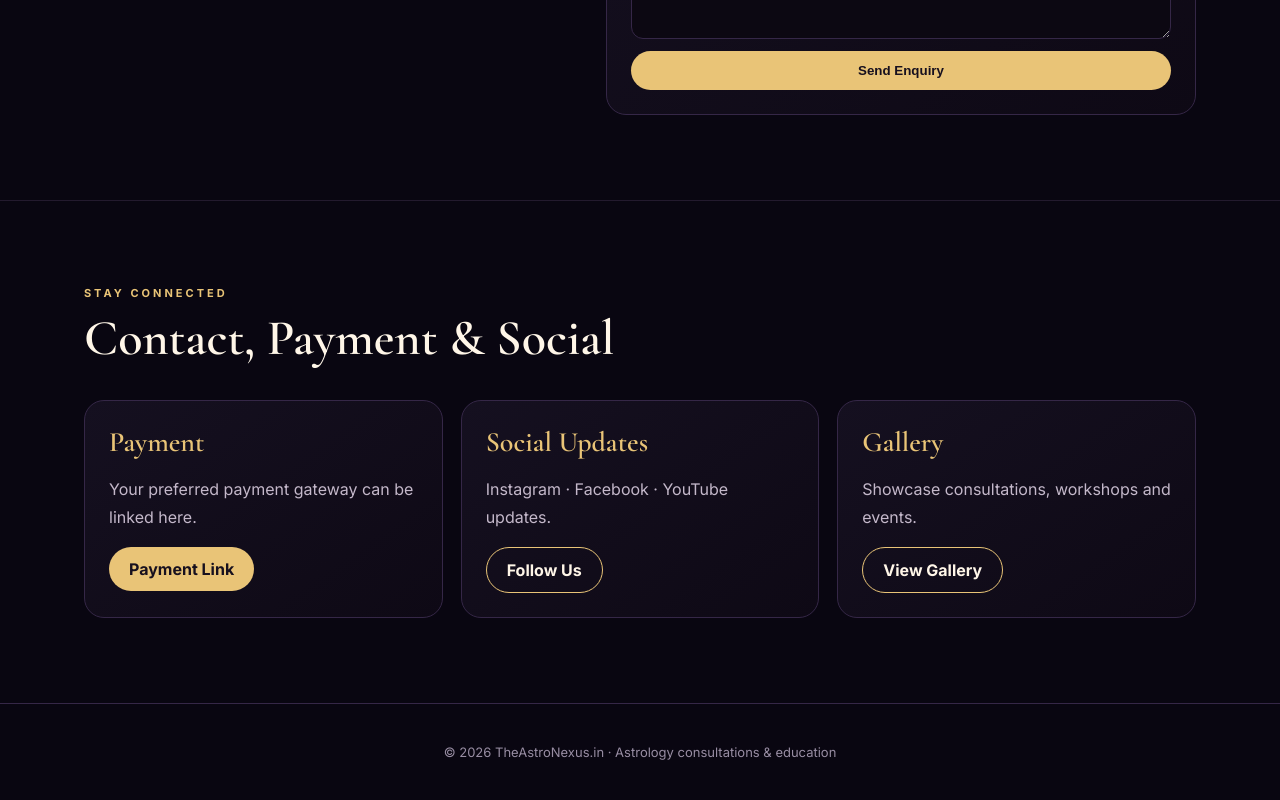
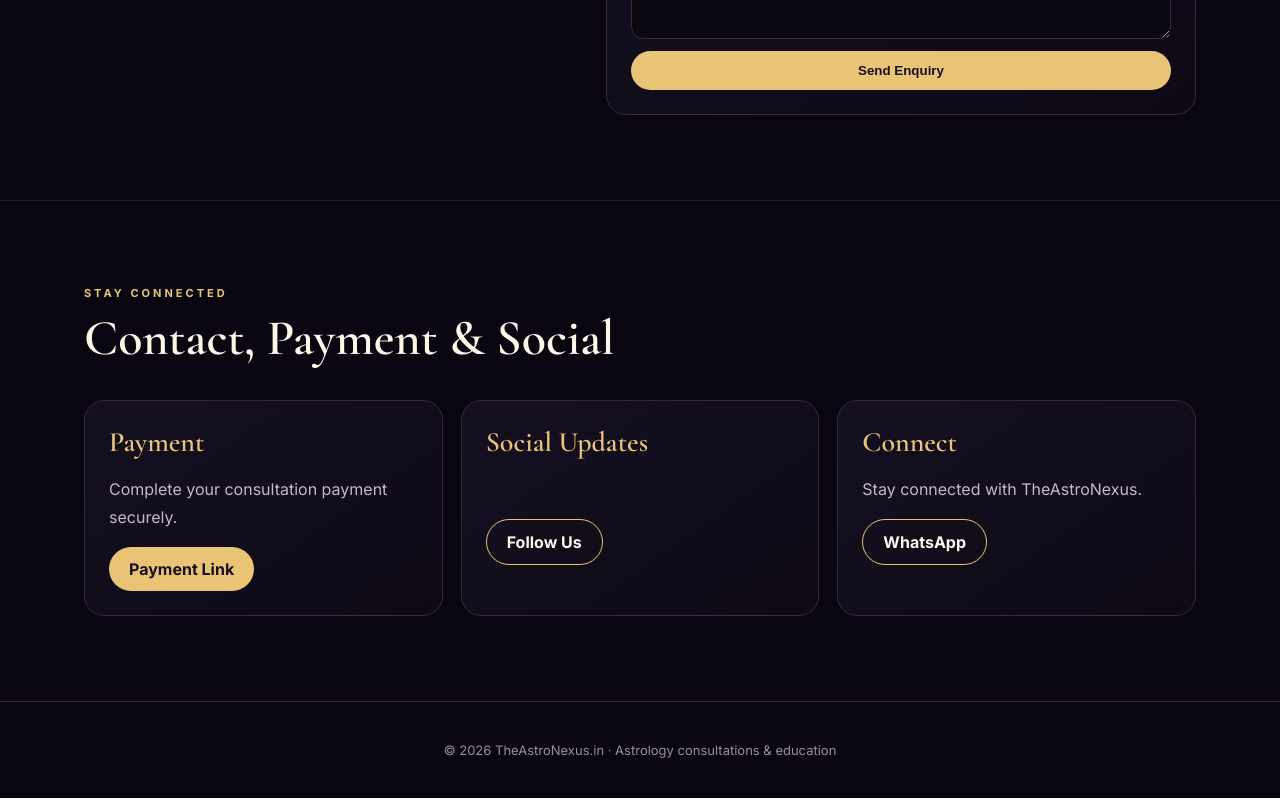
Before and after one commit to businesssuneeta02/theastronexus, a Next.js app: page / in a window 1280 px wide. Shown: the part 2646-3446 px from the top of the page. Built offline with nearby package versions, Linux system fonts and the light colour scheme; no server answers; the database is empty.

Commit message:
Connect public website to editable site settings

```diff
--- a/app/page.tsx
+++ b/app/page.tsx
@@ -3,21 +3,21 @@ import {useEffect,useState} from 'react';
 import {supabase} from '../lib/supabase';
 
 export default function Home(){
- const [data,setData]=useState<any>({services:[],owners:[],testimonials:[],courses:[],horoscopes:[]}),[sent,setSent]=useState(false);
- useEffect(()=>{(async()=>{const [s,o,t,c,h]=await Promise.all([
+ const [data,setData]=useState<any>({settings:{},services:[],owners:[],testimonials:[],courses:[],horoscopes:[]}),[sent,setSent]=useState(false);
+ useEffect(()=>{(async()=>{const [st,s,o,t,c,h]=await Promise.all([supabase.from('site_settings').select('*').single(),
   supabase.from('services').select('*').eq('is_active',true).order('sort_order'),
   supabase.from('co_owners').select('*').order('sort_order'),
   supabase.from('testimonials').select('*').eq('is_published',true),
   supabase.from('courses').select('*').eq('is_active',true).order('sort_order'),
   supabase.from('daily_horoscopes').select('*').eq('horoscope_date',new Date().toISOString().slice(0,10))
- ]);setData({services:s.data||[],owners:o.data||[],testimonials:t.data||[],courses:c.data||[],horoscopes:h.data||[]})})()},[]);
+ ]);setData({settings:st.data||{},services:s.data||[],owners:o.data||[],testimonials:t.data||[],courses:c.data||[],horoscopes:h.data||[]})})()},[]);
  async function submit(e:any){e.preventDefault();const f=new FormData(e.currentTarget);const {error}=await supabase.from('enquiries').insert({name:f.get('name'),email:f.get('email'),phone:f.get('phone'),service:f.get('service'),message:f.get('message')});if(!error){setSent(true);e.currentTarget.reset()}}
  return <><header><div className="wrap nav"><a className="brand" href="#home">✦ TheAstroNexus</a><nav><a href="#about">About</a><a href="#services">Services</a><a href="#courses">Courses</a><a href="#horoscope">Horoscope</a><a href="#contact">Contact</a></nav><a className="button" href="#enquiry">Book / Enquire</a></div></header>
- <main id="home"><section className="hero wrap"><div><div className="eyebrow">ASTROLOGY • GUIDANCE • LEARNING</div><h1>Decode the stars.<br/><em>Understand yourself.</em></h1><p>TheAstroNexus is a modern space for personalised astrology consultations, practical guidance and structured astrology education.</p><div className="actions"><a className="button" href="#services">Explore Services</a><a className="button ghost" href="#horoscope">Daily Horoscope</a></div></div><div className="cosmos"><div className="moon">☾</div><span>✦</span><span>✧</span><span>✦</span></div></section>
- <section id="about"><div className="wrap"><div className="heading"><div className="eyebrow">OUR STORY</div><h2>Ancient wisdom, thoughtfully presented</h2><p>Personalised attention, clear explanations and a respectful approach to astrology.</p></div><div className="cards">{data.owners.map((o:any)=><article className="card owner" key={o.id}><div className="avatar">{o.name?.[0]}</div><div><h3>{o.name}</h3><label>{o.role}</label><p>{o.bio}</p></div></article>)}</div></div></section>
+ <main id="home"><section className="hero wrap"><div><div className="eyebrow">ASTROLOGY • GUIDANCE • LEARNING</div><h1>Decode the stars.<br/><em>Understand yourself.</em></h1><p>{data.settings.introduction||'TheAstroNexus is a modern space for personalised astrology consultations, practical guidance and structured astrology education.'}</p><div className="actions"><a className="button" href="#services">Explore Services</a><a className="button ghost" href="#horoscope">Daily Horoscope</a></div></div><div className="cosmos"><div className="moon">☾</div><span>✦</span><span>✧</span><span>✦</span></div></section>
+ <section id="about"><div className="wrap"><div className="heading"><div className="eyebrow">OUR STORY</div><h2>{data.settings.tagline||'Ancient wisdom, thoughtfully presented'}</h2><p>Personalised attention, clear explanations and a respectful approach to astrology.</p></div><div className="cards">{data.owners.map((o:any)=><article className="card owner" key={o.id}><div className="avatar">{o.name?.[0]}</div><div><h3>{o.name}</h3><label>{o.role}</label><p>{o.bio}</p></div></article>)}</div></div></section>
  <section id="services"><div className="wrap"><div className="heading"><div className="eyebrow">WHAT WE OFFER</div><h2>Astrology Services</h2><p>Choose a consultation based on the area you want to explore.</p></div><div className="cards">{data.services.map((s:any)=><article className="card" key={s.id}><h3>{s.name}</h3><p><b>{s.short_description}</b></p><p>{s.detailed_description}</p><div className="meta"><span>{s.duration}</span><strong>₹{Number(s.price_inr).toLocaleString('en-IN')}</strong></div><a className="button wide" href={s.booking_url||'#enquiry'}>{s.booking_url?'Book this service':'Enquire / Book'}</a></article>)}</div></div></section>
  <section id="courses"><div className="wrap"><div className="heading"><div className="eyebrow">LEARN ASTROLOGY</div><h2>Courses & Workshops</h2></div><div className="cards">{data.courses.map((c:any)=><article className="card" key={c.id}><label>COURSE</label><h3>{c.name}</h3><p>{c.description}</p><div className="meta"><span>{c.duration}</span><strong>₹{Number(c.price_inr).toLocaleString('en-IN')}</strong></div><a className="button wide" href={c.booking_url||'#enquiry'}>Enquire / Enrol</a></article>)}</div></div></section>
  <section id="horoscope"><div className="wrap"><div className="heading"><div className="eyebrow">TODAY</div><h2>Daily Horoscope</h2><p>General guidance for reflection and entertainment.</p></div><div className="zodiac">{data.horoscopes.map((h:any)=><article key={h.zodiac_sign}><h3>{h.zodiac_sign}</h3><p>{h.prediction}</p><small>Lucky {h.lucky_number} · {h.lucky_color}</small></article>)}</div></div></section>
  <section id="testimonials"><div className="wrap"><div className="heading"><div className="eyebrow">CLIENT EXPERIENCES</div><h2>Testimonials</h2></div><div className="cards">{data.testimonials.map((t:any)=><article className="card" key={t.id}><div className="stars">★★★★★</div><p>“{t.quote}”</p><b>{t.name}</b><small>{t.location}</small></article>)}</div></div></section>
  <section id="enquiry"><div className="wrap split"><div><div className="eyebrow">START YOUR CONVERSATION</div><h2>Enquiry & Booking</h2><p>Tell us what you would like guidance on. We will follow up with availability and next steps.</p></div><form className="card form" onSubmit={submit}><input name="name" required placeholder="Your name"/><input name="phone" placeholder="Phone / WhatsApp"/><input name="email" type="email" placeholder="Email"/><input name="service" placeholder="Service / Course"/><textarea name="message" required placeholder="How can we help?"/><button className="button wide">{sent?'Enquiry Sent ✓':'Send Enquiry'}</button></form></div></section>
- <section id="contact"><div className="wrap"><div className="heading"><div className="eyebrow">STAY CONNECTED</div><h2>Contact, Payment & Social</h2></div><div className="cards"><article className="card"><h3>Payment</h3><p>Your preferred payment gateway can be linked here.</p><a className="button" href="#enquiry">Payment Link</a></article><article className="card"><h3>Social Updates</h3><p>Instagram · Facebook · YouTube updates.</p><a className="button ghost" href="#contact">Follow Us</a></article><article className="card"><h3>Gallery</h3><p>Showcase consultations, workshops and events.</p><a className="button ghost" href="#contact">View Gallery</a></article></div></div></section></main><footer>© {new Date().getFullYear()} TheAstroNexus.in · Astrology consultations & education</footer></>}
+ <section id="contact"><div className="wrap"><div className="heading"><div className="eyebrow">STAY CONNECTED</div><h2>Contact, Payment & Social</h2></div><div className="cards"><article className="card"><h3>Payment</h3><p>Complete your consultation payment securely.</p><a className="button" href={data.settings.payment_url||'#enquiry'}>Payment Link</a></article><article className="card"><h3>Social Updates</h3><p>{data.settings.contact_email||''}<br/>{data.settings.contact_phone||''}</p><a className="button ghost" href={data.settings.instagram_url||'#contact'}>Follow Us</a></article><article className="card"><h3>Connect</h3><p>Stay connected with TheAstroNexus.</p><a className="button ghost" href={data.settings.whatsapp_url||'#enquiry'}>WhatsApp</a></article></div></div></section></main><footer>© {new Date().getFullYear()} TheAstroNexus.in · Astrology consultations & education</footer></>}
```
